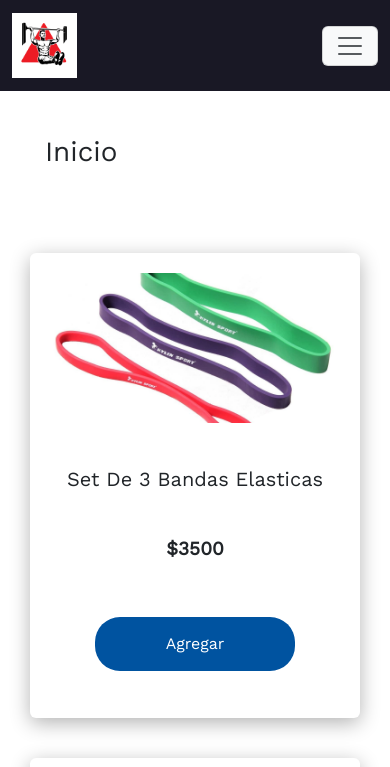
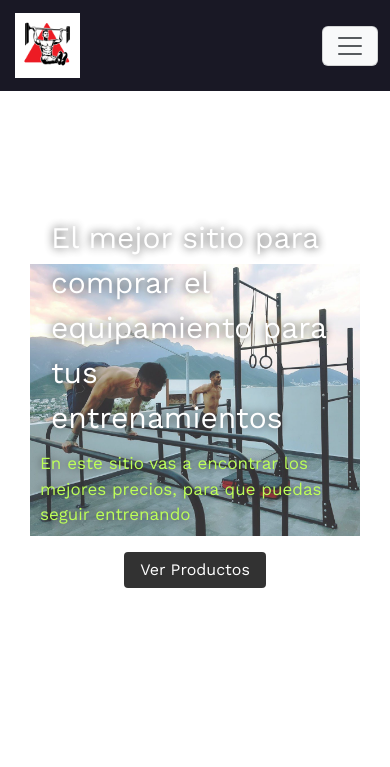
Before and after one commit to Ezequiel-Hansen/Proyecto-Final, a plain HTML site: page index.html in a window 390 px wide. Shown: the top 767 px of the page. Drawn offline with nearby package versions, Linux system fonts and the light colour scheme.

Commit message:
Reentrega-proyectoFinal

```diff
--- a/index.html
+++ b/index.html
@@ -49,12 +49,17 @@
     </header>
 <!--Seccion Principal-->
     <main>
+        <div class="img_banner">
+          <p class="text_img">El mejor sitio para comprar el equipamiento para tus entrenamientos</p>
+          <p class="parrafo">En este sitio vas a encontrar los mejores precios, para que puedas seguir entrenando</p>
+          <button class="btn-mostrarProductos"><a href="./pages/producto.html">Ver Productos</a></button>
+        </div>
         <h1>Inicio</h1>
         <section class="container">
             <div class="row">
                     <div class="col-7 col-md-5 col-lg-3 card">
                       <img class="card__image"src="./img/conoces-mini-bandas-resistencia-entrenamiento.jpg" alt="bandas-de-resistencia">
-                      <span class="card__text"> Set de 3 Bandas elasticas</span>
+                      <span class="card__text"> Set de 3 Bandas de Resistencia</span>
                       <p>$3500</p>
                       <button id="boton-de-compra">Agregar</button>
                     </div>
@@ -83,7 +88,7 @@
           <div class="row">
             <div class="col-7 col-md-5 col-lg-3 card">
               <img class="card__image"src="./img/conoces-mini-bandas-resistencia-entrenamiento.jpg" alt="bandas-de-resistencia">
-              <span class="card__text"> Set de 3 Bandas elasticas</span>
+              <span class="card__text"> Set de 3 Bandas de Resistencia</span>
               <p>$3500</p>
               <button id="boton-de-compra">Agregar</button>
             </div>
--- a/scss/_carrito.scss
+++ b/scss/_carrito.scss
@@ -4,6 +4,7 @@
     flex-direction: column;
     justify-content: space-evenly;
     align-items: center;
+    animation: animations 1s ease 0s 1 normal both;
 }
 
 /* Creador de los contenedores del carrito */
@@ -57,7 +58,7 @@
 #boton-de-compra--carrito{
     @include sizes(16px,7px,thin);
     width: 600px;
-    border-radius: 25px;
+    border-radius: 15px;
     padding:15px 20px;
     background-color: $color-boton-compra;
     color: $color-blanco;
--- a/scss/_contact.scss
+++ b/scss/_contact.scss
@@ -5,23 +5,20 @@
     margin:map-get($estilos-contacto ,margenes);
     border: map-get($estilos-contacto ,bordes);
     border-radius: map-get($estilos-contacto ,redondeo);
+    width: map-get($estilos-contacto,ancho);
 }
 .card__email{
     @include estilos-para-formulario;
-    width: 200px;
 
 }
 .card__nombres{
     @include estilos-para-formulario;
-    width: 200px;
 }
 .card__number{
     @include estilos-para-formulario;
-    width: 150px;
 }
 .card__mensaje{
     @include estilos-para-formulario;
-    height: 150px;
 }
 
 .form__section{
@@ -29,7 +26,7 @@
     background-color: $color-general;
     flex-direction: column;
     align-items: center;
-    height: 500px;
+    height: 620px;
     box-shadow:$sombras;
 }
 
@@ -37,7 +34,7 @@
     font-size: 17px;
     border:thin;
     border-radius: 10px;
-    padding:3px 20px;
+    padding:5px 40px;
     margin:10px;
     background:$color-boton-compra;
     color: $color-blanco;
--- a/scss/_general.scss
+++ b/scss/_general.scss
@@ -15,12 +15,13 @@ header{
     top: 0;
     position: fixed;
     width: 100%;
-    z-index: 2;
+    z-index: 1;
         nav{
             ul{
+                margin-left: 75px;
                 li{
                     padding: 5px 20px;
-                    margin: 6px;
+                    margin: 15px;
                 }
 
             }
@@ -40,29 +41,44 @@ nav{
 
 
 .img__nav{
+    justify-content: center;
     height: 65px;
     width: 65px;
+    margin-right: 15px;
+    margin-left: 3px;
 }
 .section__h2{
     padding: 35px;
     color: $color-negro;
+    font-weight: bold;
 }
 /* Footer */
 footer{
     background-color: $color-general;
-    display: inline-block;
+    display: flex;
+    align-items: center;
+    justify-content: center;
     margin-top: 35px;
     padding: 13px;
     & div{
         text-align: center;
     }
+    & ul{
+        display: flex;
+        flex-direction: row;
+        align-items: center;
+        justify-content: center;
+        padding: 20px;
+    }
     & div ul li{
         list-style-type: none;
         padding: 3px;
+        margin: 8px;
         font-size: 20px;
     }
     & div ul li ion-icon:hover{
         cursor: pointer;
+
     }
 
 }
--- a/scss/_index.scss
+++ b/scss/_index.scss
@@ -6,3 +6,62 @@ h1{
     margin-bottom: 50px;
     padding: 15px 20px;
 }
+.row{
+    display: flex;
+    justify-content: center;
+    align-items: center;
+    animation: animations 1s ease 0s 1 normal both;
+}
+
+.img_banner{
+    background-image:url(../img/gimnasio-de-calistenia-en-mexico-2.jpg);
+    background-repeat: no-repeat;
+    background-position: center;
+    animation: banner 1s ease 0s 1 normal both;
+    opacity: 80%;
+    height: 500px;
+    display: flex;
+    flex-direction: column;
+    justify-content: center;
+    align-items: center;
+    padding: 10px;
+    margin-left: 30px;
+    margin-right: 30px;
+    margin-top: 150px;
+}
+.text_img{
+    padding: 5px;
+    margin: 6px;
+    display: flex;
+    justify-content: center;
+    align-items: center;
+    font-size: 30px;
+    color: $color-blanco;
+    text-shadow: 0 0 10px $color-negro;
+}
+.parrafo{
+    color:$color-parrafo;
+    font-size: 17px;
+    text-shadow: 0 0 10px $color-negro;
+}
+.btn-mostrarProductos{
+    @include sizes(16px,5px,solid);
+    margin: 5px;
+    padding: 6px;
+    border-radius:7px;
+    background-color: $color-negro;
+    color: $color-blanco;
+    a{
+        text-decoration: none;
+        color: $color-blanco;
+        margin: 10px;
+    }
+    &:hover{
+        cursor: pointer;
+        background-color: $color-blanco;
+        color: $color-negro;
+    }
+    a:hover{
+        color:$color-negro;
+    }
+}
--- a/scss/_mediaqueris.scss
+++ b/scss/_mediaqueris.scss
@@ -3,7 +3,7 @@
     @for $i from 1 through 3{
         .tabla#{$i}{
         display: flex;
-        justify-content: flex-start;
+        justify-content: center;
         margin: 10px 40px;
         }
     }
@@ -21,6 +21,11 @@
         justify-content: center;
         width: 100%;
     }
+    .img_banner{
+        display: flex;
+        align-items: center;
+        justify-content: center;
+    }
 }
 @media screen and (max-width:768px){
     .row{
@@ -30,7 +35,7 @@
     @for $i from 1 through 3{
         .tabla#{$i}{
         display: flex;
-        justify-content: flex-start;
+        justify-content: center;
         margin: 10px 40px;
         }
     }
@@ -42,4 +47,9 @@
     #boton-de-compra--carrito{
         width: 100%;
     }
+    .img_banner{
+        display: flex;
+        align-items: center;
+        justify-content: center;
+    }
 }
--- a/scss/_ofertas.scss
+++ b/scss/_ofertas.scss
@@ -2,4 +2,5 @@
 .main__section{
     display: flex;
     justify-content: center;
+    animation: animations 1s ease 0s 1 normal both;
 }
--- a/scss/_producto.scss
+++ b/scss/_producto.scss
@@ -1,23 +1,29 @@
 /* Titulo y Imagen de la pagina Producto */
 .main__h1{
     text-align: center;
+    margin-right:20px ;
+    margin-left:20px ;
     padding: 150px;
     color: $color-blanco;
     background-image: url('https://caliathletics.com/wp-content/uploads/2018/04/Building-your-body-with-calisthenics-.jpg');
     background-position: center;
     background-size: cover;
+    background-repeat: no-repeat;
+    opacity: 80%;
+    animation: banner 1s ease 0s 1 normal both;
 }
 
 p{
-    font-size:19px;
-    font-weight: bold;
+    font-size:20px;
 }
 /* Maquetado de la pagina Productos */
 @for $i from 1 through 3{
     .tabla#{$i}{
     display: flex;
-    justify-content: flex-start;
+    justify-content: center;
+    align-items: center;
     margin: 10px 40px;
+    padding: 5px;
     }
 }
 /* Creador de los contenedores de los productos */
@@ -25,9 +31,10 @@ p{
     display: flex;
     align-items: center;
     background-color:$color-blanco;
-    gap: 30px;
+    height: 480px;
+    gap: 25px;
     justify-content: space-evenly;
-    width: 330px;
+    width: 310px;
     padding: 20px 0px 40px;
     margin: 20px;
     box-shadow:$sombras;
@@ -39,6 +46,8 @@ p{
         }
 }
 .card__image{
+    margin: 10px 20px;
+    padding: 10px;
     width:100%;
     height:150px;
     object-fit: scale-down;
@@ -47,20 +56,22 @@ p{
 }
 
 .card__text{
-    width: 100%;
-    margin: 5px;
-    padding: 6px;
-    font-size: 20px;
+    border-top: 1px solid $color-negro;
+    margin: 5px 8px;
+    padding: 8px 10px;
+    font-size: 17px;
+    font-weight: 600;
     display: flex;
     justify-content: center;
     text-transform: capitalize;
+    text-align: center;
 }
 
 #boton-de-compra{
     @include sizes(16px,7px,thin);
     width: 200px;
-    border-radius: 25px;
-    padding:15px 20px;
+    border-radius: 15px;
+    padding:13px 20px;
     background-color: $color-boton-compra;
     color: $color-blanco;
     transition: .3s;
--- a/scss/_variables.scss
+++ b/scss/_variables.scss
@@ -1,12 +1,37 @@
 $color-general:#191825;
+$color-parrafo:greenyellow;
 $color-blanco:white;
 $color-negro:black;
 $color-boton-compra:#0053a0;
 $color-boton-eliminar: rgb(221, 0, 0);
 $sombras: 0 5px 20px rgba(0, 0, 0, .3);
-$estilos-contacto:(espaciado-interno: 10px, margenes: 15px 5px, bordes: thin, redondeo: 6px);
+$estilos-contacto:(espaciado-interno: 10px, margenes: 15px 5px, bordes: thin, redondeo: 6px, ancho:300px);
 @mixin sizes($font-size,$margin,$border){
     font-size: $font-size;
     margin: $margin;
     border: $border;
 }
+@keyframes banner {
+	0% {
+        background-position: bottom;
+		background-size: 100%;
+	}
+
+	100% {
+        background-position: center;
+		background-size: 110%;
+	}
+}
+
+@keyframes animations {
+    0% {
+        opacity: 0;
+		transform: translateY(-50px);
+	}
+
+	100% {
+        opacity: 1;
+		transform: translateY(0);
+	}
+
+}
```
Also changed, not shown: pages/ofertas.html (+1 -1 lines), pages/producto.html (+1 -1 lines), css/styles.css, img/gimnasio-de-calistenia-en-mexico-2.jpg (added), 1 other file.
